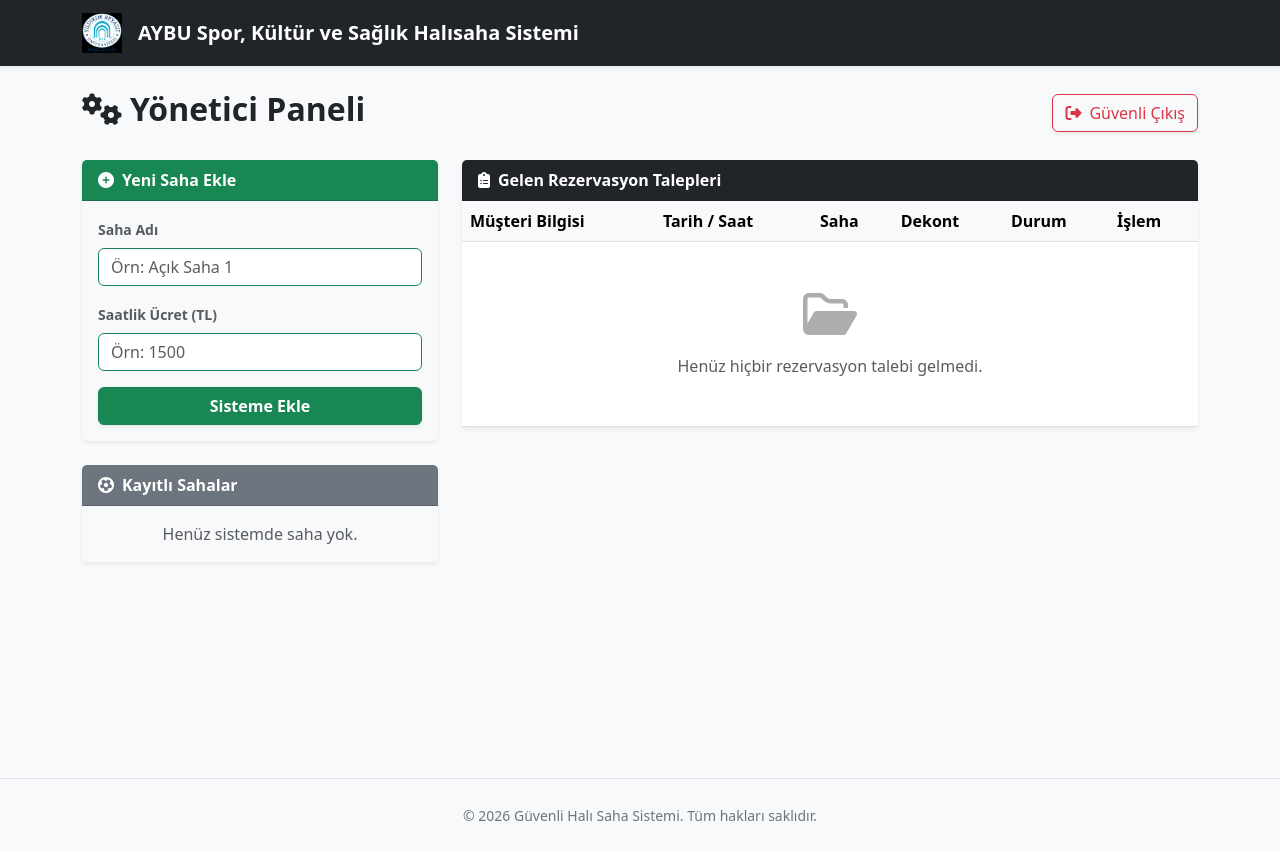
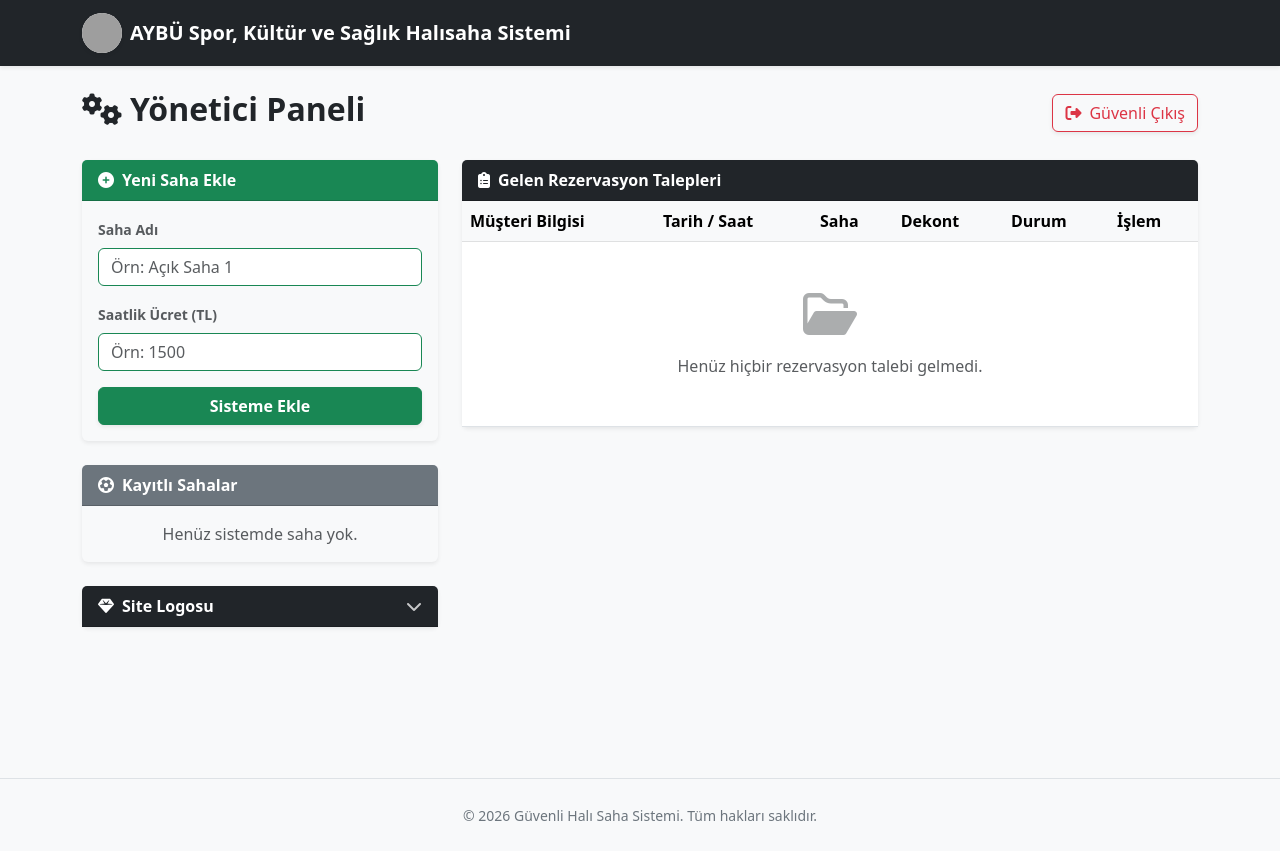
Before and after one commit to karadumanali/halisaha_rez, a Flask app: page /admin in a window 1280 px wide. Run offline with Flask 3, Linux system fonts and the light colour scheme; the visitor is signed in with stand-in values (Sample User, id 1); data that the repository does not hold is empty; some libraries are stand-ins or nearby versions; grey boxes are pictures that could not be loaded.

Commit message:
logo islemleri eklendi

```diff
--- a/app.py
+++ b/app.py
@@ -514,6 +514,46 @@ def anti_cache(response):
     return response
 
 
+# --- SİTE LOGOSU GÜNCELLEME ROTASI ---
+@app.route('/admin/update_logo', methods=['POST'])
+@login_required
+def update_logo():
+    logo_file = request.files.get('logo')
+    if not logo_file:
+        flash('Lütfen bir resim seçin.', 'danger')
+        return redirect(url_for('admin_dashboard'))
+
+    # 1. Magic ile DNA Kontrolü
+    file_content = logo_file.read(2048)
+    logo_file.seek(0)
+    mime_type = magic.from_buffer(file_content, mime=True)
+    ALLOWED_IMAGE_TYPES = {'image/jpeg', 'image/png'}
+
+    if mime_type not in ALLOWED_IMAGE_TYPES or not allowed_file(logo_file.filename):
+        flash('Güvenlik ihlali veya geçersiz dosya formatı!', 'danger')
+        return redirect(url_for('admin_dashboard'))
+
+    # 2. Logoyu sabit isimle (site_logo.png) kaydetme yolu
+    # (Resimleri yüklediğimiz genel klasörü kullanıyoruz)
+    save_path = os.path.join(app.config['UPLOAD_FOLDER'], 'site_logo.png')
+
+    # 3. Görüntü Sterilizasyonu ve Logo Boyutlandırma
+    try:
+        with Image.open(logo_file) as img:
+            # Şeffaflık (arka planı olmayan) logolar için RGBA'ya çevir
+            img = img.convert("RGBA")
+            # Logo çok büyük olmasın, navbar'a sığacak standartlara getir
+            img.thumbnail((200, 200))
+            # Üzerine yazarak kaydet
+            img.save(save_path, format="PNG", optimize=True)
+    except Exception as e:
+        flash('Resim işlenirken veya kaydedilirken hata oluştu.', 'danger')
+        return redirect(url_for('admin_dashboard'))
+
+    flash('Site logosu başarıyla güncellendi!', 'success')
+    return redirect(url_for('admin_dashboard'))
+
+
 
 # --- UYGULAMAYI BAŞLAT ---
 if __name__ == '__main__':
--- a/templates/admin.html
+++ b/templates/admin.html
@@ -165,7 +165,41 @@
                 {% endfor %}
             </ul>
         </div>
-    </div>
+
+        <div class="card shadow-sm border-0 bg-body-tertiary mt-4">
+            <div class="card-header bg-dark text-white fw-bold d-flex justify-content-between align-items-center"
+                 style="cursor: pointer;"
+                 data-bs-toggle="collapse"
+                 data-bs-target="#logoCollapse"
+                 aria-expanded="false"
+                 title="Logoyu değiştirmek için tıklayın">
+                <span><i class="fas fa-gem me-2"></i>Site Logosu</span>
+                <i class="fas fa-chevron-down opacity-75"></i>
+            </div>
+
+            <div id="logoCollapse" class="collapse">
+                <div class="card-body text-center">
+                    <div class="bg-white rounded p-2 mb-3 shadow-sm d-inline-block">
+                        <img src="{{ url_for('static', filename='uploads/receipts/site_logo.png') }}"
+                             alt="Site Logosu"
+                             class="img-fluid"
+                             style="max-height: 70px; object-fit: contain;"
+                             onerror="this.onerror=null; this.src='https://via.placeholder.com/150x50?text=Logo+Yok';">
+                    </div>
+
+                    <form action="/admin/update_logo" method="POST" enctype="multipart/form-data">
+                        <input type="hidden" name="csrf_token" value="{{ csrf_token() }}"/>
+                        <div class="input-group input-group-sm mb-2">
+                            <input type="file" class="form-control border-dark" name="logo" accept=".png, .jpg, .jpeg" required>
+                        </div>
+                        <button type="submit" class="btn btn-dark btn-sm w-100 fw-bold shadow-sm">
+                            <i class="fas fa-upload me-1"></i> Logoyu Güncelle
+                        </button>
+                    </form>
+                </div>
+            </div>
+        </div>
+        </div>
 
     <div class="col-lg-8">
         <div class="card shadow-sm border-0 bg-body-tertiary">
--- a/templates/layout.html
+++ b/templates/layout.html
@@ -3,7 +3,7 @@
 <head>
     <meta charset="UTF-8">
     <meta name="viewport" content="width=device-width, initial-scale=1.0">
-    <title>Güvenli Halı Saha Rezervasyon</title>
+    <title>Halı Saha Rezervasyon</title>
     <link href="https://cdn.jsdelivr.net/npm/bootstrap@5.3.0/dist/css/bootstrap.min.css" rel="stylesheet">
     <link rel="stylesheet" href="https://cdnjs.cloudflare.com/ajax/libs/font-awesome/6.4.0/css/all.min.css">
 </head>
@@ -12,9 +12,13 @@
     <nav class="navbar navbar-expand-lg navbar-dark bg-dark mb-4 shadow-sm">
         <div class="container">
             <a class="navbar-brand fw-bold d-flex align-items-center" href="/">
-                <img src="{{ url_for('static', filename='logo.png') }}" alt="Logo" width="40" height="40" class="d-inline-block align-text-top me-3">
-
-                <span>AYBU Spor, Kültür ve Sağlık Halısaha Sistemi</span>
+                <img src="{{ url_for('static', filename='uploads/receipts/site_logo.png') }}"
+                    alt="Logo"
+                    width="40"
+                    height="40"
+                    class="me-2 rounded-circle shadow-sm bg-white"
+                    onerror="this.style.display='none'">
+                AYBÜ Spor, Kültür ve Sağlık Halısaha Sistemi
             </a>
         </div>
     </nav>
```
